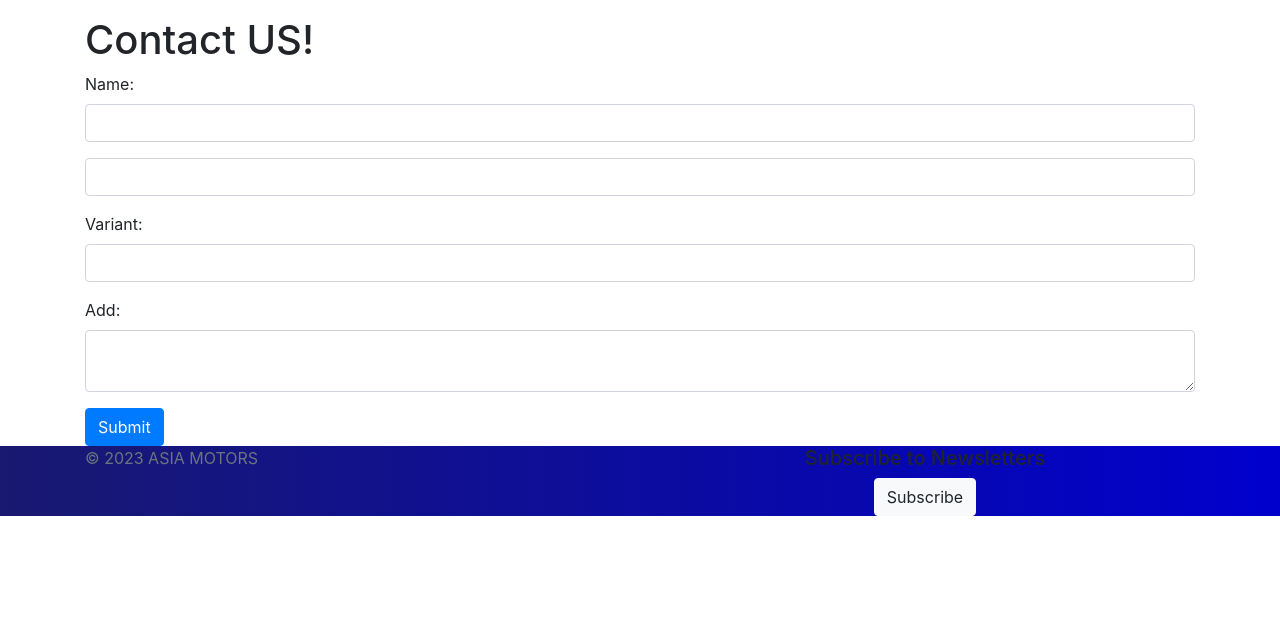
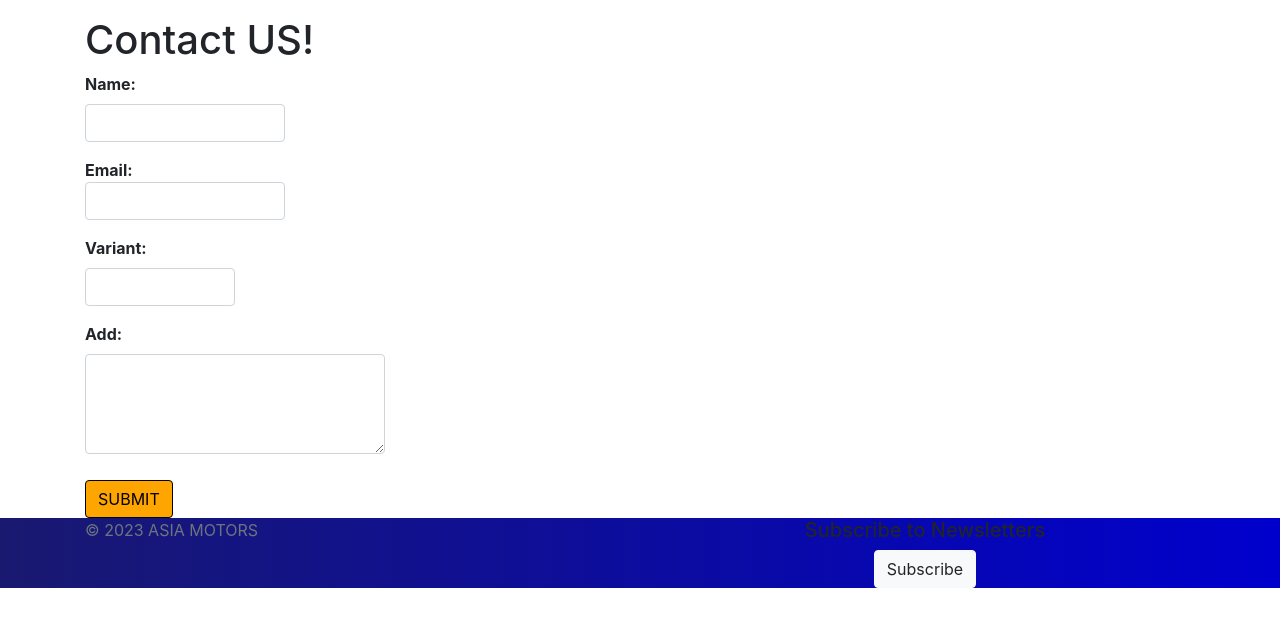
Before and after one commit to SanidiUthsari/BAD--DJANGO-PROJECT-, a Django app: page /contact/ in a window 1280 px wide. Shown: the part 56-683 px from the top of the page. Run offline with Django 4.2, Linux system fonts and the light colour scheme; some libraries are stand-ins or nearby versions.

Commit message:
modifiy contact us page

```diff
--- a/showroom/templates/showroom/contact.html
+++ b/showroom/templates/showroom/contact.html
@@ -4,23 +4,23 @@
 <h1>Contact US!</h1>
     <form method="post">
         <div class="form-group">
-            {{ form.name.label_tag }}
-            <input type="text" class="form-control" name="{{ form.name.name }}">
+        <strong style="font-weight: bold;">{{ form.name.label_tag }}</strong><br>
+        <input type="text" class="form-control" style="width: 200px;" name="{{ form.name.name }}">
+        </div>
+       <div class="form-group">
+        <strong style="font-weight: bold;">{{ form.email.label_tag|add:'Email:' }}</strong><br>
+        <input type="email" class="form-control" style="width: 200px;" name="{{ form.email.name }}">
         </div>
         <div class="form-group">
-            {{ form.email.label_tag }}
-            <input type="email" class="form-control" name="{{ form.email.name }}">
+        <strong style="font-weight: bold;">{{ form.variant.label_tag }}</strong><br>
+        <input type="text" class="form-control" style="width: 150px;" name="{{ form.variant.name }}">
         </div>
         <div class="form-group">
-            {{ form.variant.label_tag }}
-            <input type="number" class="form-control" name="{{ form.variant.name }}">
-        </div>
-        <div class="form-group">
-            {{ form.add.label_tag }}
-            <textarea class="form-control" name="{{ form.add.name }}"></textarea>
+        <strong style="font-weight : bold;">{{ form.add.label_tag }}</strong><br>
+        <textarea class="form-control" style="width: 300px; height: 100px;" name="{{ form.add.name }}"></textarea>
         </div>
 
         {% csrf_token %}
-        <input type="submit" class="btn btn-primary" value="Submit">
+        <input type="submit" class="btn btn-primary" value="SUBMIT" style="background-color: #FFA500; border-color: black; color: black; margin-top: 10px;">
     </form>
 {% endblock %}
```
